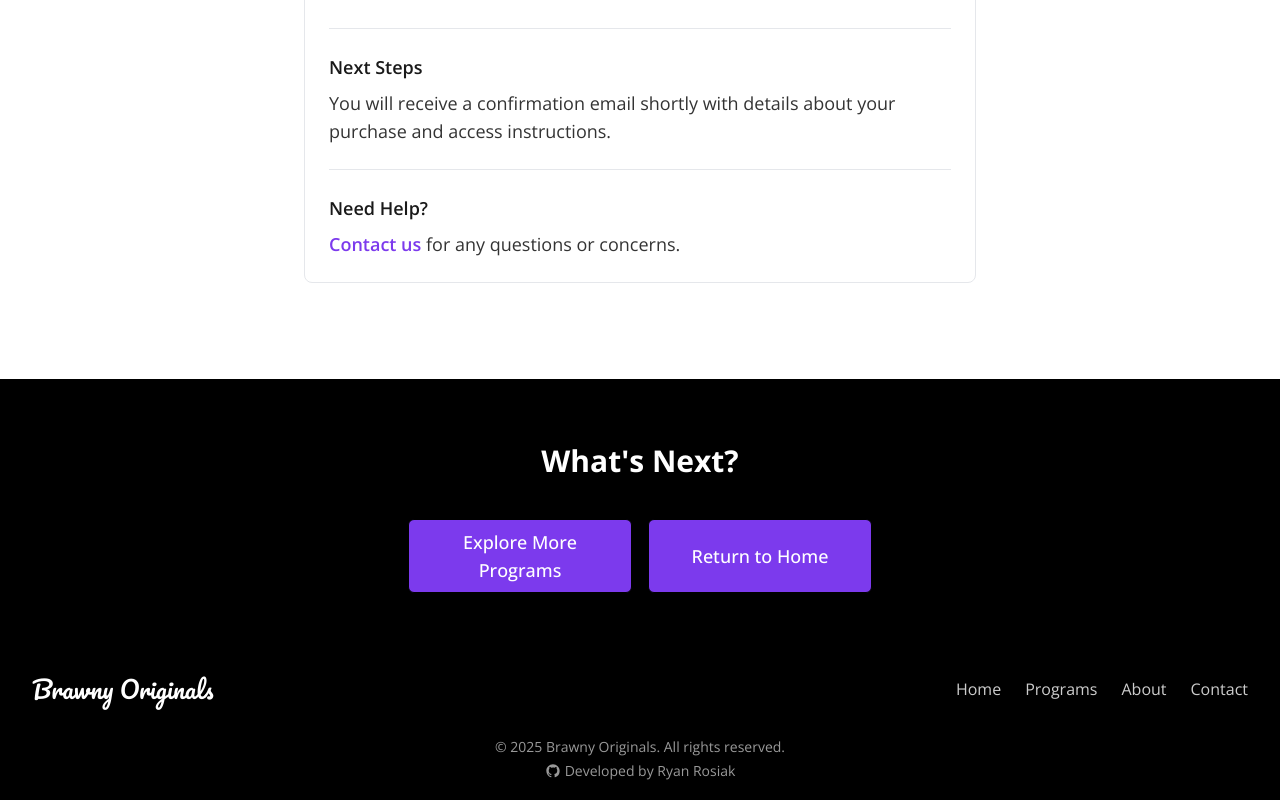
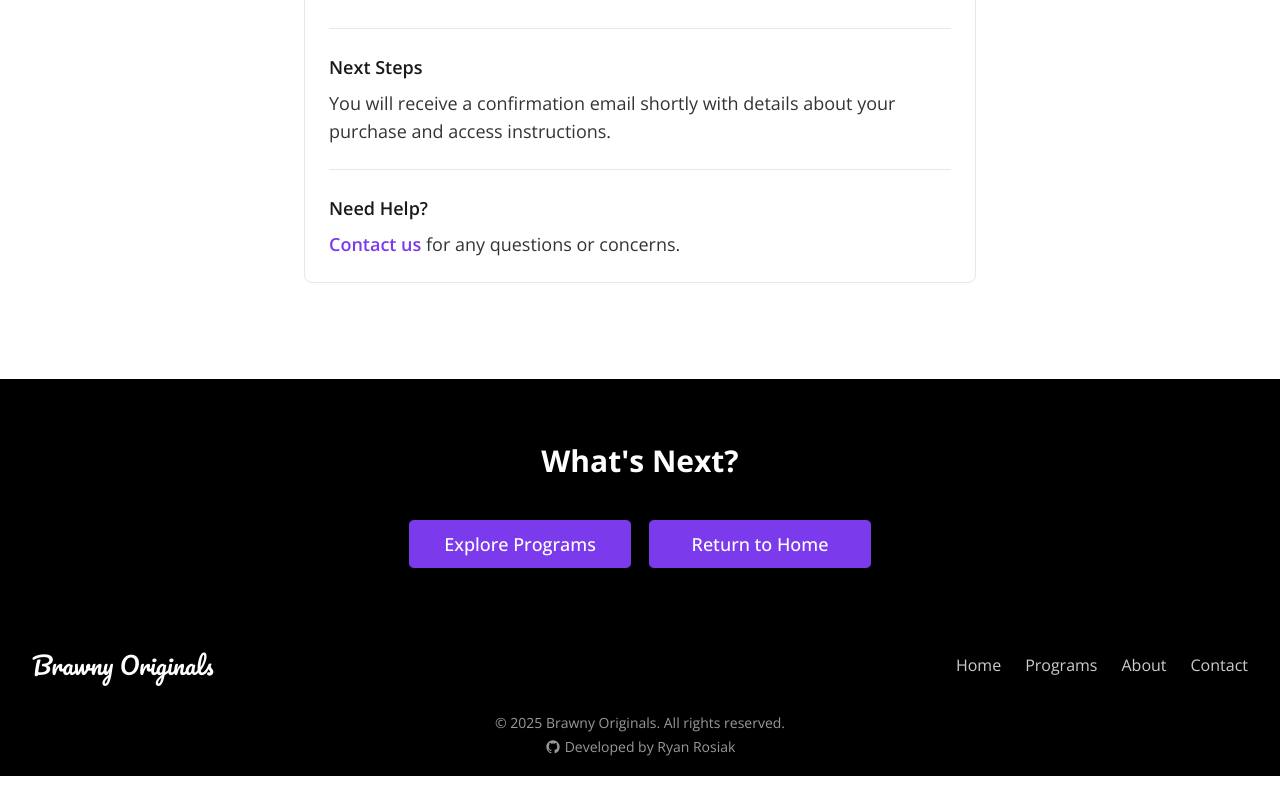
Before and after one commit to spa542/brawnyoriginals, a React (Vite) app in the folder frontend/: page /#/payment-success in a window 1280 px wide. Shown: the part 845-1645 px from the top of the page. After the commit the page ends 1621 px from the top, so only its background shows below. Built offline with nearby package versions, Linux system fonts and the light colour scheme.

Commit message:
Add button styling changes on the payment success screen

```diff
--- a/frontend/src/pages/PaymentSuccessPage.tsx
+++ b/frontend/src/pages/PaymentSuccessPage.tsx
@@ -79,13 +79,13 @@ const PaymentSuccessPage: React.FC = () => {
             <div className="flex flex-col sm:flex-row gap-4 justify-center">
               <button
                 onClick={() => navigateToTop('/programs')}
-                className="w-full sm:w-48 md:w-56 inline-flex items-center justify-center px-4 sm:px-6 py-1.5 sm:py-2 border border-primary text-sm sm:text-base md:text-lg font-medium rounded-md text-secondary bg-tertiary-600 hover:bg-tertiary-700 transition-colors duration-200"
+                className="w-full sm:w-48 md:w-56 inline-flex items-center justify-center px-4 sm:px-6 py-2 sm:py-2.5 border border-primary text-sm sm:text-base md:text-lg font-medium rounded-md text-secondary bg-tertiary-600 hover:bg-tertiary-700 transition-colors duration-200"
               >
-                Explore More Programs
+                Explore Programs
               </button>
               <button
                 onClick={() => navigateToTop('/')}
-                className="w-full sm:w-48 md:w-56 inline-flex items-center justify-center px-4 sm:px-6 py-1.5 sm:py-2 border border-primary text-sm sm:text-base md:text-lg font-medium rounded-md text-secondary bg-tertiary-600 hover:bg-tertiary-700 transition-colors duration-200"
+                className="w-full sm:w-48 md:w-56 inline-flex items-center justify-center px-4 sm:px-6 py-2 sm:py-2.5 border border-primary text-sm sm:text-base md:text-lg font-medium rounded-md text-secondary bg-tertiary-600 hover:bg-tertiary-700 transition-colors duration-200"
               >
                 Return to Home
               </button>
```
